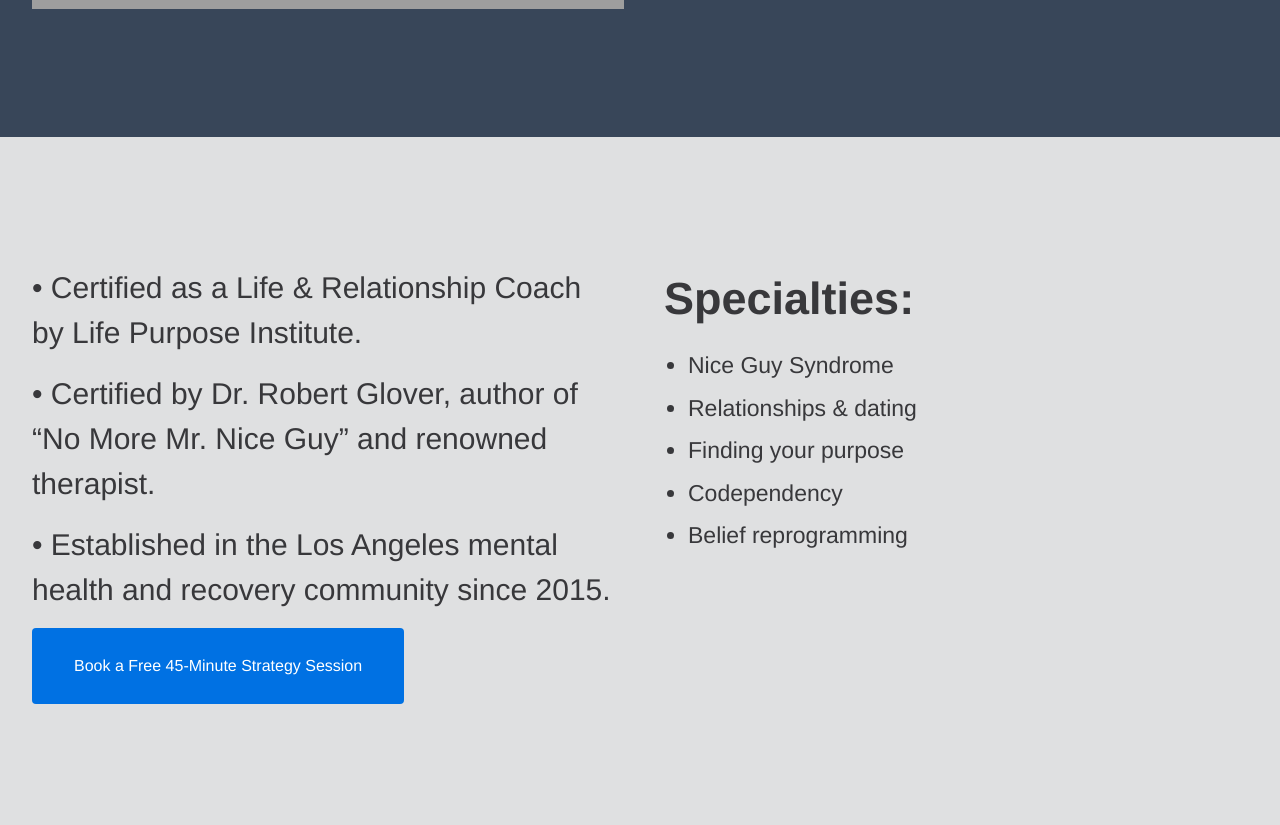
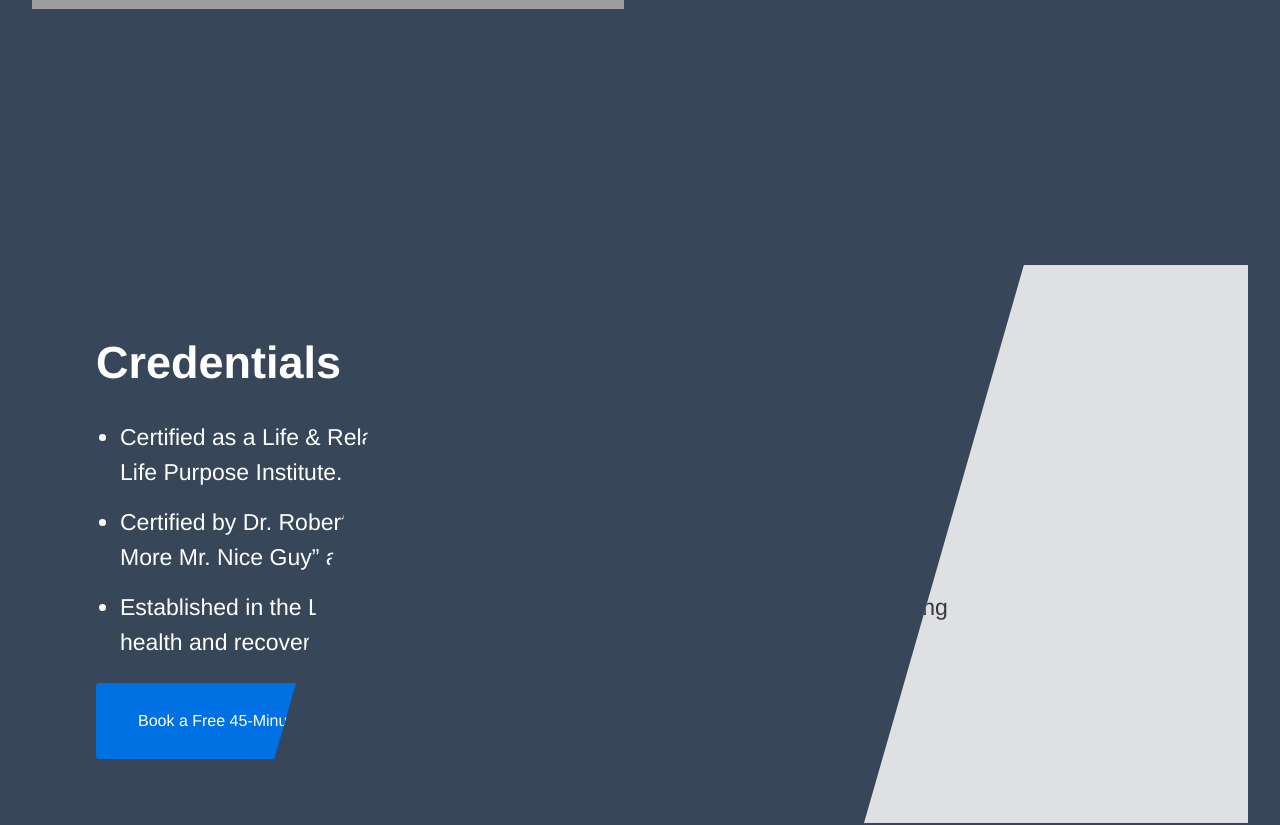
Before and after one commit to michaelzick/michaelzick.com, a Next.js app: page /about in a window 1280 px wide. Shown: the part 2020-2845 px from the top of the page. Built offline with nearby package versions, Linux system fonts and the light colour scheme; grey boxes are pictures that could not be loaded.

Commit message:
style: add diagonal split to About page bottom section

```diff
--- a/app/about/page.tsx
+++ b/app/about/page.tsx
@@ -80,20 +80,24 @@ export default function About() {
         </div>
       </section>
 
-      <section className="px-6 md:px-8 py-24 md:py-32 bg-[rgb(var(--light-grey))] text-default-grey">
+      <section className="px-6 md:px-8 py-24 md:py-32">
         <div className="max-w-[1400px] mx-auto">
-          <div className="grid md:grid-cols-2 gap-12 items-start">
-            <div className="space-y-4">
-              <h3 className="text-[30px] font-medium">
-                • Certified as a Life &amp; Relationship Coach by Life Purpose Institute.
-              </h3>
-              <h3 className="text-[30px] font-medium">
-                • Certified by Dr. Robert Glover, author of “No More Mr. Nice Guy” and renowned
-                therapist.
-              </h3>
-              <h3 className="text-[30px] font-medium">
-                • Established in the Los Angeles mental health and recovery community since 2015.
-              </h3>
+          <div className="relative overflow-hidden flex flex-col md:flex-row">
+            <div
+              className="flex-1 p-8 md:p-16 space-y-6 bg-[rgb(var(--dark-blue))] text-white md:[clip-path:polygon(0_0,calc(50%_+_80px)_0,calc(50%_-_80px)_100%,0_100%)]"
+            >
+              <h2 className="text-[45px] font-semibold">Credentials</h2>
+              <ul className="list-disc pl-6 space-y-4 text-[23px]">
+                <li>Certified as a Life &amp; Relationship Coach by Life Purpose Institute.</li>
+                <li>
+                  Certified by Dr. Robert Glover, author of “No More Mr. Nice Guy” and renowned
+                  therapist.
+                </li>
+                <li>
+                  Established in the Los Angeles mental health and recovery community since
+                  2015.
+                </li>
+              </ul>
               <a
                 href="https://link.michaelzick.com/45min"
                 target="_blank"
@@ -102,8 +106,10 @@ export default function About() {
                 Book a Free 45-Minute Strategy Session
               </a>
             </div>
-            <div className="space-y-4">
-              <h2 className="text-[45px] font-semibold">Specialties:</h2>
+            <div
+              className="flex-1 p-8 md:p-16 bg-[rgb(var(--light-grey))] text-default-grey space-y-6 md:[clip-path:polygon(calc(50%_+_80px)_0,100%_0,100%_100%,calc(50%_-_80px)_100%)]"
+            >
+              <h2 className="text-[45px] font-semibold">Specialties</h2>
               <ul className="list-disc pl-6 space-y-2 text-[23px]">
                 <li>Nice Guy Syndrome</li>
                 <li>Relationships &amp; dating</li>
```
